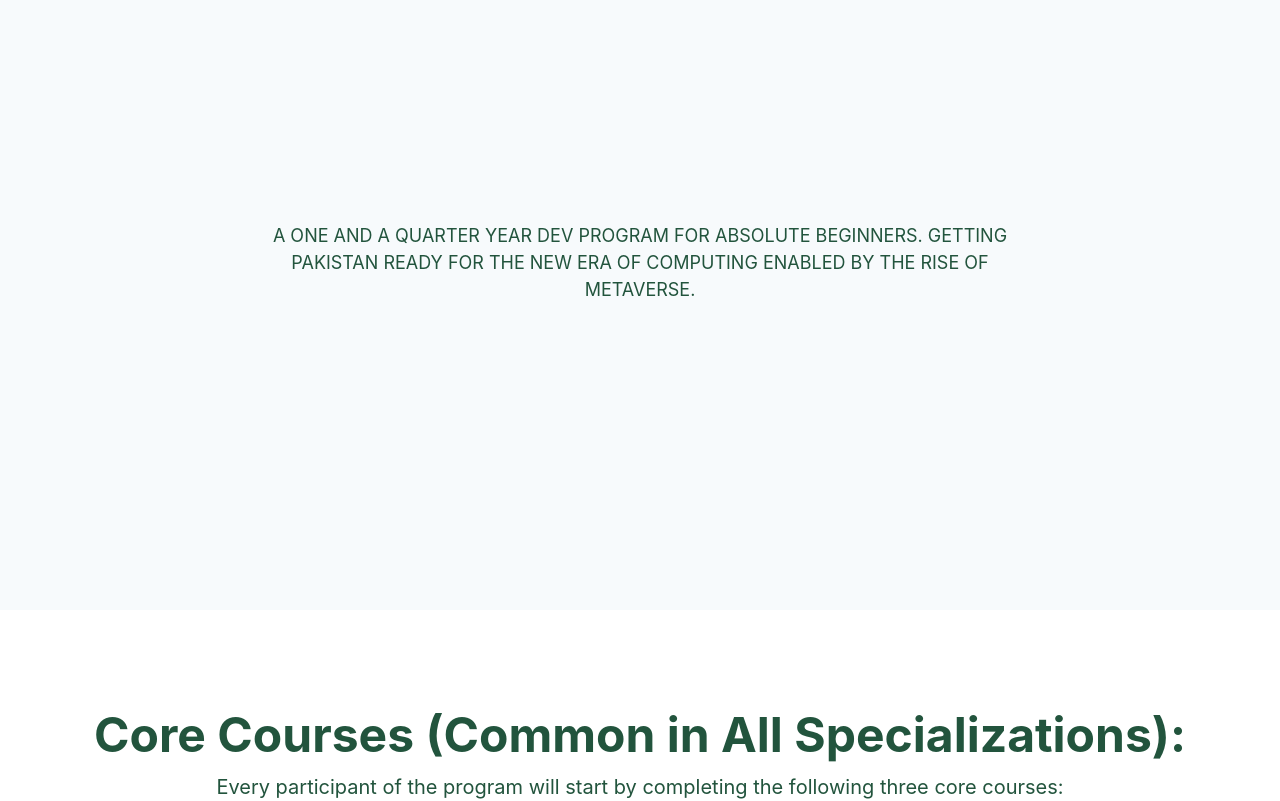
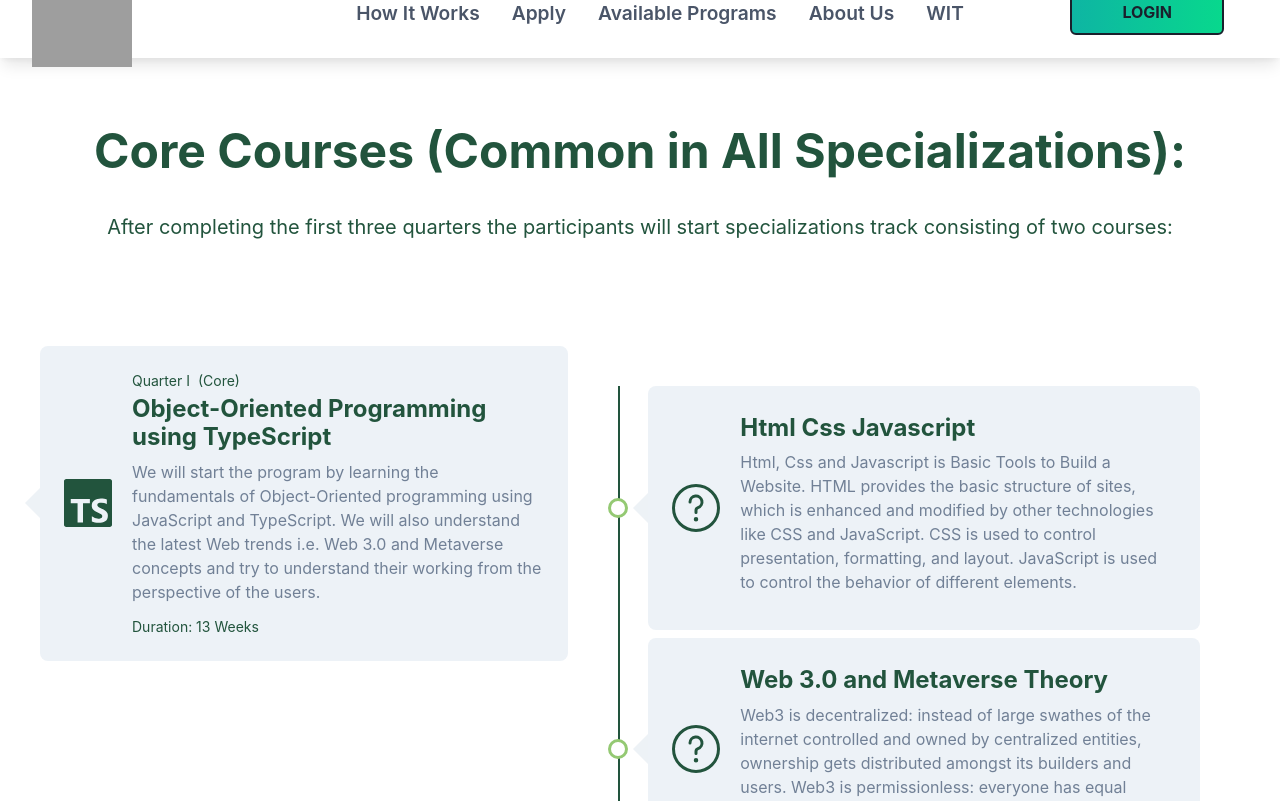
Before and after one commit to developmentWithTariq/piaic, a Next.js app: page /course/coreCourses in a window 1280 px wide. Shown: the part 160-961 px from the top of the page. Built offline with nearby package versions, Linux system fonts and the light colour scheme; grey boxes are pictures that could not be loaded.

Commit message:
Create page.tsx

```diff
--- /dev/null
+++ b/app/course/coreCourses/page.tsx
@@ -0,0 +1,38 @@
+'use client'
+import { LineWithDot } from '@/components'
+import Card from '@/components/courseCard'
+import { CumpulsoryCourses } from '@/content/courses'
+import { Box, Flex, Heading, Text, VStack } from '@chakra-ui/react'
+import React from 'react'
+
+const CoreCoursesPage = () => {
+  return (
+    <Box color='green.800' mt='8em' pt='90px'>
+        <VStack textAlign='center' my='4em' spacing='8'>
+            <Heading fontSize={{ base: '3xl', md: '4xl', lg: '5xl' }}>
+            Core Courses (Common in All Specializations):
+            </Heading>
+            <Text px={{base:'6',sm:'10',md:'16'}} fontSize={{ base: 'sm', sm: 'md', md: 'lg', lg: 'xl' }}>
+            After completing the first three quarters the participants will start specializations track consisting of two courses:
+            </Text>
+        </VStack>
+        <VStack maxWidth="100vw" p={{ base: 0, sm: 10 }} justifyContent='center' >
+        { CumpulsoryCourses?.map((cc, index) => (
+          <Flex key={index} flexDirection={{base:'column',xl:'row'}}>
+            <Card {...cc} />
+            <VStack maxWidth="4xl" p={{ base: 2, md: 10 }} >
+                 {cc?.courses?.map((q, index) => (
+                <Flex key={index} >
+                  <LineWithDot />
+                  <Card {...q} />
+                </Flex>
+              ))}
+        </VStack>
+          </Flex>
+        ))}
+  </VStack>
+    </Box>
+  )
+}
+
+export default CoreCoursesPage
```
